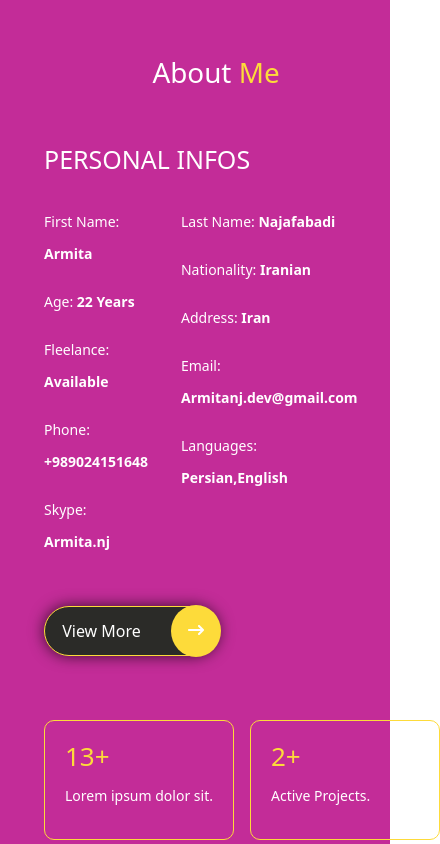
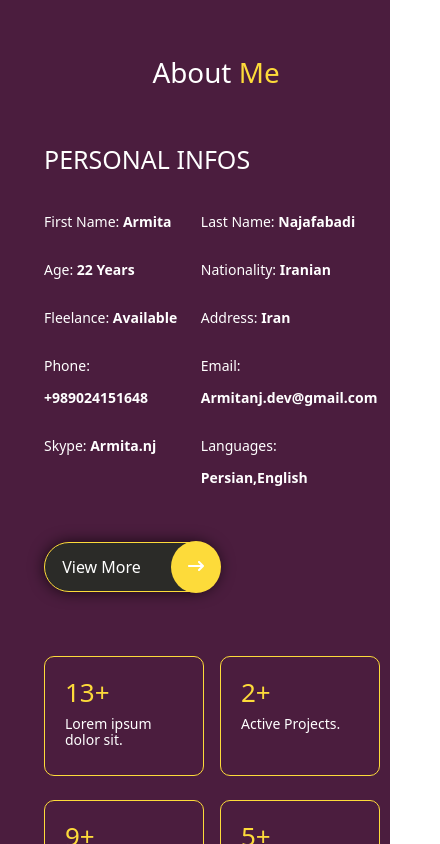
Before and after one commit to Armitanj/Portfolio-Project, a React (Create React App) app: page /about in a window 390 px wide. Shown: the top 844 px of the page, 440 px wide, since content can reach past the window. Built offline with nearby package versions, Linux system fonts and the light colour scheme.

Commit message:
"480px breakepoint"

```diff
--- a/src/responsive.css
+++ b/src/responsive.css
@@ -166,6 +166,26 @@
 }
 @media (max-width: 480px){
     .app{
-        background-color: #c32c98;
+        background-color: #4b1d3e;
+    }
+
+    .myName,.jobTitle{
+        font-size: 23px !important;
+    }
+    .desc{
+        font-size: 12px !important;
+    }
+    .firstSec {
+        width: 50%;
+    }
+
+    .secondSec {
+        width: 50%;
+        margin-left: 1rem;
+    }
+    .rightAboutSec .infoBox {
+        width: 160px;
+        height: 120px;
+        line-height: 1rem;
     }
 }
```
